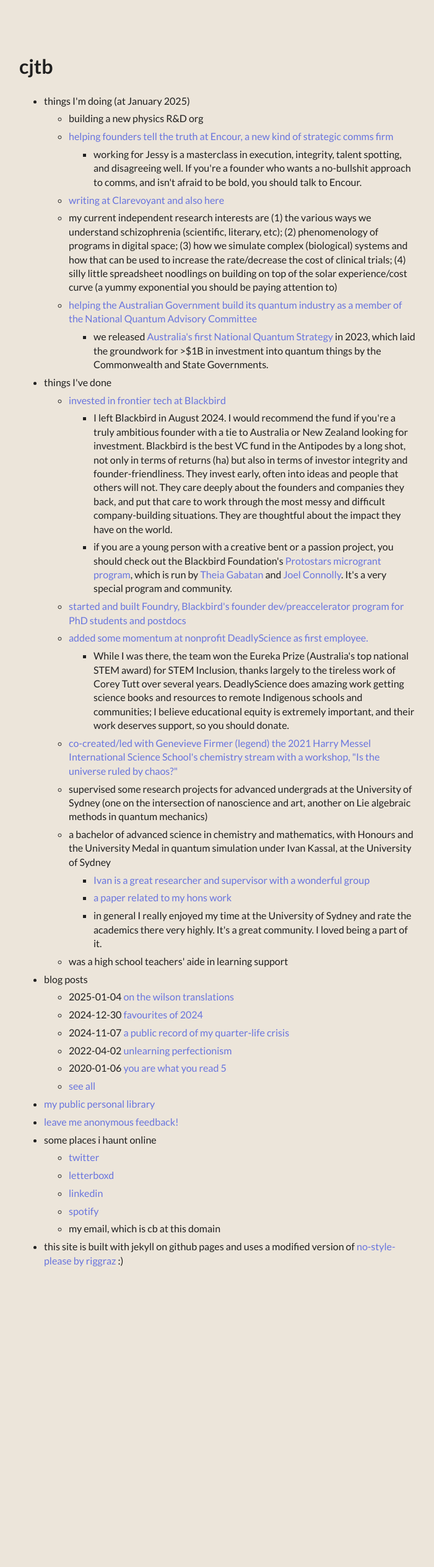
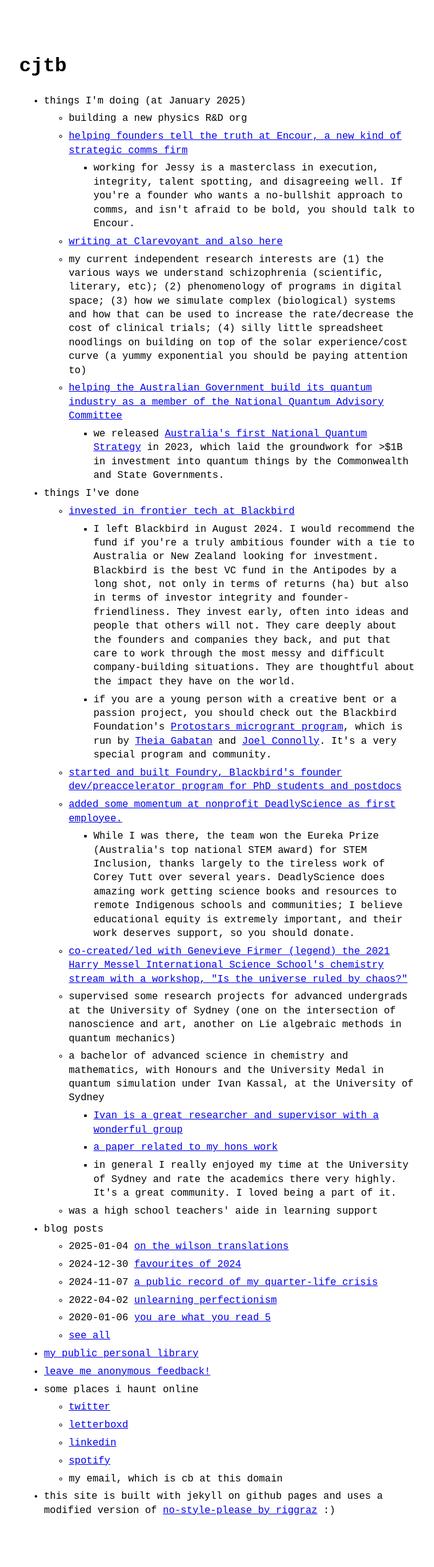
Before and after one commit to clarebirch/clarebirch.github.io, a Jekyll site: the page built from index.md, in a window 1280 px wide. Shown: the whole page at 62% size, without its empty margins (289-990 px from the left). Built offline with Jekyll 4.4.1, drawn with Linux system fonts in a browser that asks for light colours; some web fonts are replaced; before the commit the page ends 2125 px from its top, so only the background shows below that.

Commit message:
trying a different approach - placing alt stylesheet in includes

```diff
--- /dev/null
+++ b/_includes/no-style-please.scss
@@ -0,0 +1,129 @@
+//----- colour defns -----//
+$creme: #ECE5DA;
+$liquorice: #1f1f1f;
+$blueb: #1F298B;
+$limon: #ECD964;
+$hazelnut: #A44F30;
+$periwinkle: #ABB1ED;
+$kookaiblue: #6874DE;
+$apple: #8FB339;
+
+:root {
+  --text: #{$liquorice};
+  --bg: #{$creme};
+  --accent: #{$kookaiblue};
+  --accent4: #{$limon};
+  --lines: #{$liquorice};
+}
+
+@media (prefers-color-scheme: dark) {
+  :root {
+    --text: #{$creme};
+    --bg: #{$liquorice};
+    --accent: #{$periwinkle};
+    --accent4: #{$limon};
+    --lines: #{$creme};
+  }
+}
+// -------------------------------------------- //
+
+@font-face {
+  font-family: 'Lato';
+  font-style: normal;
+  font-weight: 400;
+  src: url(https://fonts.gstatic.com/s/lato/v24/S6uyw4BMUTPHjx4wXiWtFCc.woff2) format('woff2');
+  unicode-range: U+0000-00FF, U+0131, U+0152-0153, U+02BB-02BC, U+02C6, U+02DA, U+02DC, U+0304, U+0308, U+0329, U+2000-206F, U+2074, U+20AC, U+2122, U+2191, U+2193, U+2212, U+2215, U+FEFF, U+FFFD;
+}
+
+// bg color is also needed in html in order to
+// block body's background propagation
+// see: https://stackoverflow.com/a/61265706
+html, body { background: var(--bg); }
+
+html { height: 100%; }
+
+body {
+  color: var(--text);
+  font-family: Lato;
+  font-size: 16px;
+  line-height: 1.4;
+  margin: 0;
+  min-height: 100%;
+  overflow-wrap: break-word;
+}
+
+a:link {
+  color: var(--accent);
+  text-decoration: none;
+}
+
+a:visited {
+  color: var(--accent);
+  text-decoration: none;
+}
+
+a:hover {
+  color: var(--accent4);
+  text-decoration: none;
+  transition: color 0.3ms;
+}
+
+.post-meta { text-align: right; }
+
+h2, h3, h4, h5, h6 { margin-top: 3rem; }
+
+hr { margin: 2rem 0; }
+
+p { margin: 1rem 0; }
+
+li { margin: 0.4rem 0; }
+
+*:target { background: #ECD964; }
+
+.w {
+  max-width: 640px;
+  margin: 0 auto;
+  padding: 4rem 2rem;
+}
+
+hr {
+  text-align: center;
+  border: 0;
+
+  &:before { content: '/////' }
+  &:after { content: attr(data-content) '/////' }
+}
+
+table { width: 100%; }
+
+table, th, td {
+  border: thin solid var(--lines);
+  border-collapse: collapse;
+  padding: 0.4rem;
+}
+
+code {
+  color: var(--bg);
+  background: var(--text);
+}
+
+div.highlighter-rouge code {
+  display: block;
+  overflow-x: auto;
+  white-space: pre-wrap;
+  padding: 1rem;
+}
+
+blockquote {
+  font-style: italic;
+  border: thin solid var(--lines);
+  padding: 1rem;
+
+  p { margin: 0; }
+}
+
+img {
+  max-width: 100%;
+  display: block;
+  margin: 0 auto;
+}
--- a/_sass/no-style-please.scss
+++ b/_sass/no-style-please.scss
@@ -1,71 +1,37 @@
-//----- colour defns -----//
-$creme: #ECE5DA;
-$liquorice: #1f1f1f;
-$blueb: #1F298B;
-$limon: #ECD964;
-$hazelnut: #A44F30;
-$periwinkle: #ABB1ED;
-$kookaiblue: #6874DE;
-$apple: #8FB339;
+// -------------- THEME SWITCHER -------------- //
+@mixin dark-appearance {
+  filter: invert(1);
+  img {
+    filter: invert(1);
 
-:root {
-  --text: #{$liquorice};
-  --bg: #{$creme};
-  --accent: #{$kookaiblue};
-  --accent4: #{$limon};
-  --lines: #{$liquorice};
+    &.ioda { filter: invert(0); }
+  }
+.emoji { filter: invert(1); }
 }
 
+body[a="dark"] { @include dark-appearance; }
+
+
 @media (prefers-color-scheme: dark) {
-  :root {
-    --text: #{$creme};
-    --bg: #{$liquorice};
-    --accent: #{$periwinkle};
-    --accent4: #{$limon};
-    --lines: #{$creme};
-  }
+  body[a="auto"] { @include dark-appearance; }
 }
 // -------------------------------------------- //
-
-@font-face {
-  font-family: 'Lato';
-  font-style: normal;
-  font-weight: 400;
-  src: url(https://fonts.gstatic.com/s/lato/v24/S6uyw4BMUTPHjx4wXiWtFCc.woff2) format('woff2');
-  unicode-range: U+0000-00FF, U+0131, U+0152-0153, U+02BB-02BC, U+02C6, U+02DA, U+02DC, U+0304, U+0308, U+0329, U+2000-206F, U+2074, U+20AC, U+2122, U+2191, U+2193, U+2212, U+2215, U+FEFF, U+FFFD;
-}
 
 // bg color is also needed in html in order to
 // block body's background propagation
 // see: https://stackoverflow.com/a/61265706
-html, body { background: var(--bg); }
+html, body { background: white; }
 
-html { height: 100%; }
+html { height: 100%; scroll-behavior: smooth; }
 
 body {
-  color: var(--text);
-  font-family: Lato;
+  color: black;
+  font-family: monospace;
   font-size: 16px;
   line-height: 1.4;
   margin: 0;
   min-height: 100%;
   overflow-wrap: break-word;
-}
-
-a:link {
-  color: var(--accent);
-  text-decoration: none;
-}
-
-a:visited {
-  color: var(--accent);
-  text-decoration: none;
-}
-
-a:hover {
-  color: var(--accent4);
-  text-decoration: none;
-  transition: color 0.3ms;
 }
 
 .post-meta { text-align: right; }
@@ -78,7 +44,7 @@
 
 li { margin: 0.4rem 0; }
 
-*:target { background: #ECD964; }
+*:target { background: yellow; }
 
 .w {
   max-width: 640px;
@@ -97,14 +63,14 @@
 table { width: 100%; }
 
 table, th, td {
-  border: thin solid var(--lines);
+  border: thin solid black;
   border-collapse: collapse;
   padding: 0.4rem;
 }
 
 code {
-  color: var(--bg);
-  background: var(--text);
+  color: white;
+  background: black;
 }
 
 div.highlighter-rouge code {
@@ -116,7 +82,7 @@
 
 blockquote {
   font-style: italic;
-  border: thin solid var(--lines);
+  border: thin solid black;
   padding: 1rem;
 
   p { margin: 0; }
```
Also changed, not shown: .obsidian/workspace.json, 2 other files.
